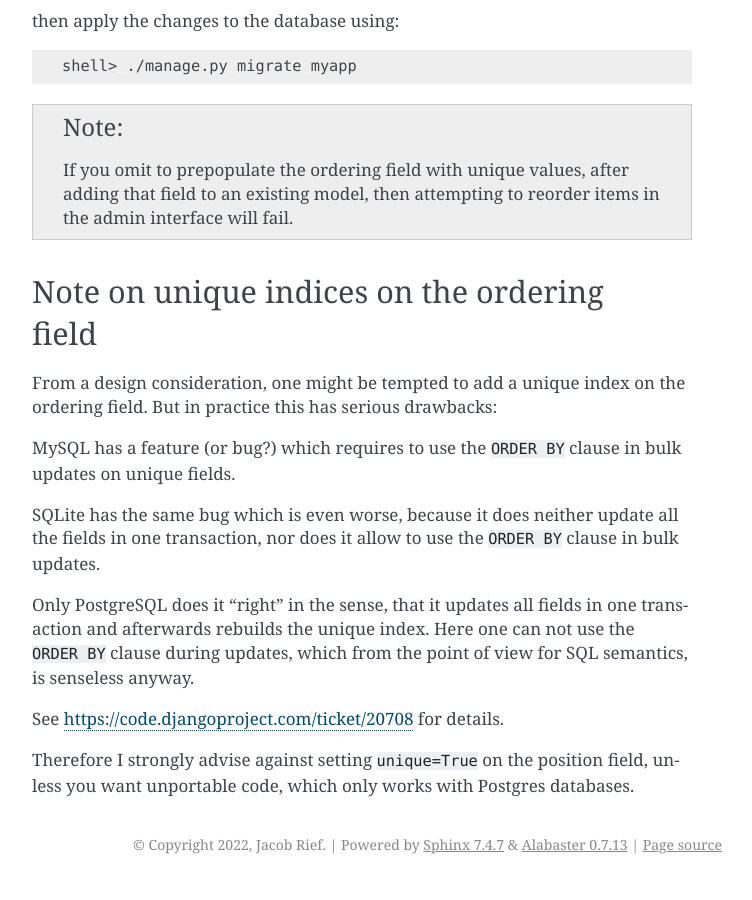
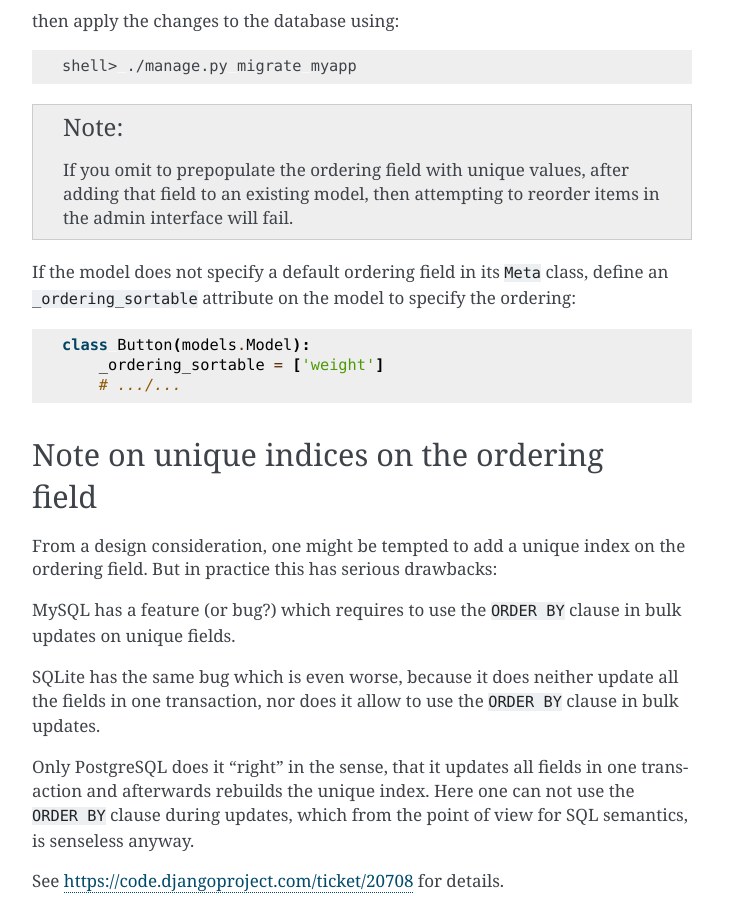
Before and after one commit to jrief/django-admin-sortable2, a Sphinx documentation site: the page built from docs/source/usage.rst, in a window 1280 px wide and 900 px high, scrolled down 8978 px. Shown: the whole window, without its empty margins (388-1140 px from the left). Built offline with Sphinx 7.4.7, drawn with Linux system fonts in a browser that asks for light colours.

Commit message:
Update doc

```diff
--- a/docs/source/usage.rst
+++ b/docs/source/usage.rst
@@ -315,6 +315,15 @@ then apply the changes to the database using:
 .. note:: If you omit to prepopulate the ordering field with unique values, after adding that field
 	to an existing model, then attempting to reorder items in the admin interface will fail.
 
+If the model does not specify a default ordering field in its ``Meta`` class, define an
+``_ordering_sortable`` attribute on the model to specify the ordering:
+
+.. code:: python
+
+    class Button(models.Model):
+        _ordering_sortable = ['weight']
+        # .../...
+
 
 Note on unique indices on the ordering field
 ============================================
```
